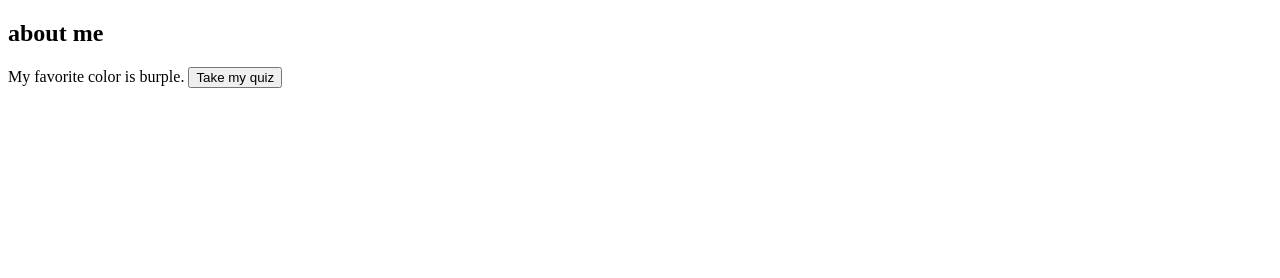
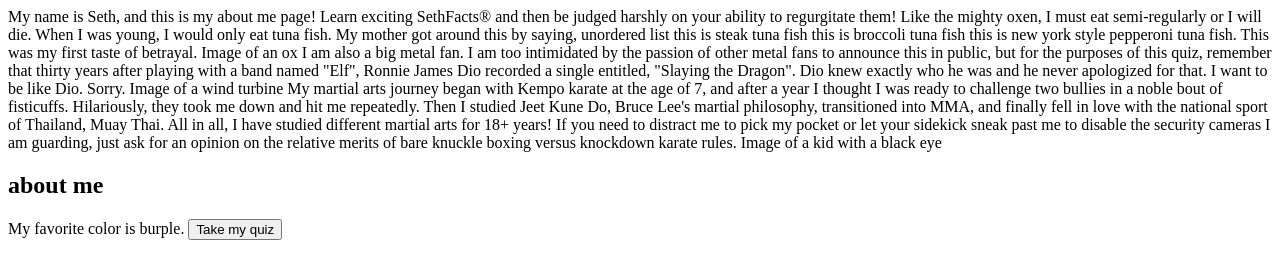
Before and after one commit to sethripman/bootcamp-one-week-one, a plain HTML site: page index.html in a window 1280 px wide. Drawn offline with Linux system fonts and the light colour scheme.

Commit message:
Wrote my paragraphs and image placeholders

```diff
--- a/index.html
+++ b/index.html
@@ -8,6 +8,19 @@
     <link rel="stylesheet" href="styles.css"></link:rel>
 </head>
 <body>
+
+    My name is Seth, and this is my about me page! Learn exciting SethFacts® and then be judged harshly on your ability to regurgitate them!
+
+    Like the mighty oxen, I must eat semi-regularly or I will die. When I was young, I would only eat tuna fish. My mother got around this by saying, unordered list this is steak tuna fish this is broccoli tuna fish this is new york style pepperoni tuna fish. This was my first taste of betrayal.
+    Image of an ox
+
+    I am also a big metal fan. I am too intimidated by the passion of other metal fans to announce this in public, but for the purposes of this quiz, remember that thirty years after playing with a band named "Elf", Ronnie James Dio recorded a single entitled, "Slaying the Dragon". Dio knew exactly who he was and he never apologized for that. I want to be like Dio. Sorry.
+    Image of a wind turbine
+
+    My martial arts journey began with Kempo karate at the age of 7, and after a year I thought I was ready to challenge two bullies in a noble bout of fisticuffs. Hilariously, they took me down and hit me repeatedly. Then I studied Jeet Kune Do, Bruce Lee's martial philosophy, transitioned into MMA, and finally fell in love with the national sport of Thailand, Muay Thai. All in all, I have studied different martial arts for 18+ years! If you need to distract me to pick my pocket or let your sidekick sneak past me to disable the security cameras I am guarding, just ask for an opinion on the relative merits of bare knuckle boxing versus knockdown karate rules.
+    Image of a kid with a black eye
+
+
         <h2>about me</h2>
         My favorite color is burple.
         <button id="action-button">Take my quiz</button>
```
